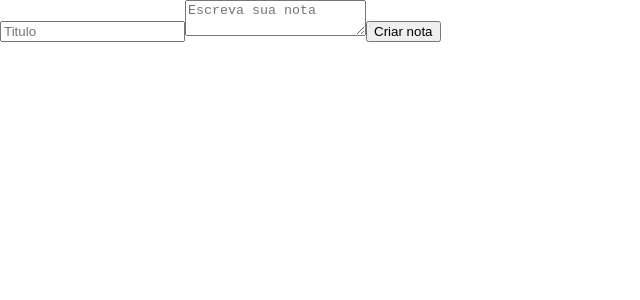
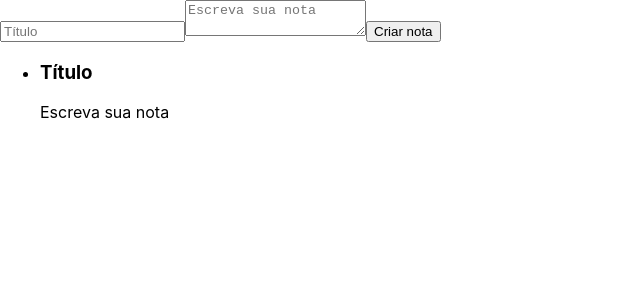
Before and after one commit to jessicaidro/ceep, a React (Create React App) app: page / in a window 1280 px wide. Shown: the top 300 px of the page, without its empty margins (0-640 px from the left). Built offline with nearby package versions, Linux system fonts and the light colour scheme.

Commit message:
Aula 2 - Components

```diff
--- a/src/App.js
+++ b/src/App.js
@@ -1,10 +1,14 @@
+import { ListaDeNotas } from './components/ListaDeNotas'
 function App() {
     return (
-    <form>
-        <input type="text" placeholder="Titulo"/>
-        <textarea placeholder="Escreva sua nota"/>
-        <button type="submit">Criar nota</button>
-    </form>
+        <section>
+            <form>
+                <input type="text" placeholder="Título"/>
+                <textarea placeholder="Escreva sua nota"/>
+                <button type="submit">Criar nota</button>
+            </form>
+            <ListaDeNotas/>
+    </section>
     );
 }
 
--- /dev/null
+++ b/src/components/ListaDeNotas.jsx
@@ -0,0 +1,19 @@
+import React, { Component } from "react";
+
+export class ListaDeNotas extends Component {
+   render(){
+       return (
+        <ul>
+        <li>
+            <section>
+                <header>
+                    <h3>Título</h3>
+                </header>
+                    <p>Escreva sua nota</p>
+            </section>
+        </li>
+    </ul>
+       );
+   }
+
+}
```
